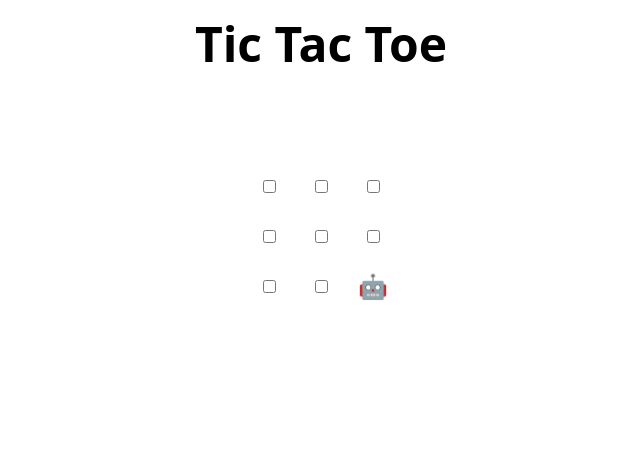
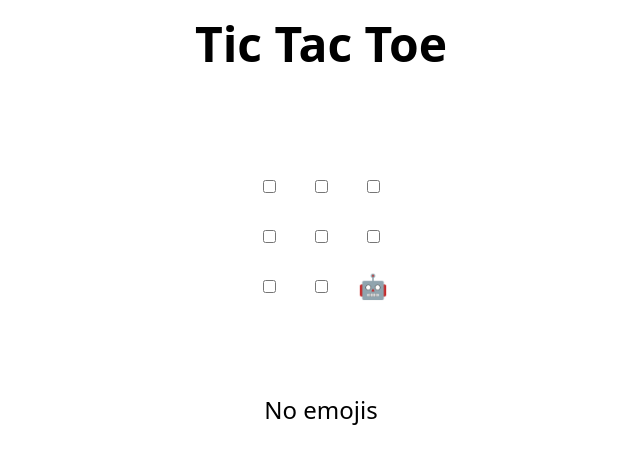
Before and after one commit to MudskipProductions/skills-review-pull-requests, a plain HTML site: page index.html in a window 1280 px wide. Shown: the whole page, without its empty margins (319-959 px from the left). Drawn offline with Linux system fonts and the light colour scheme.

Commit message:
Update index.html
A request for no emojis

```diff
--- a/index.html
+++ b/index.html
@@ -48,7 +48,7 @@
 </table>
 
 <h2 hidden>Game over, refresh to play again 🧑‍💻 🤖!</h2>
-
+No emojis
 <script>
   // Initialization
   const boxes = Array.from(document.querySelectorAll("td"));
```
